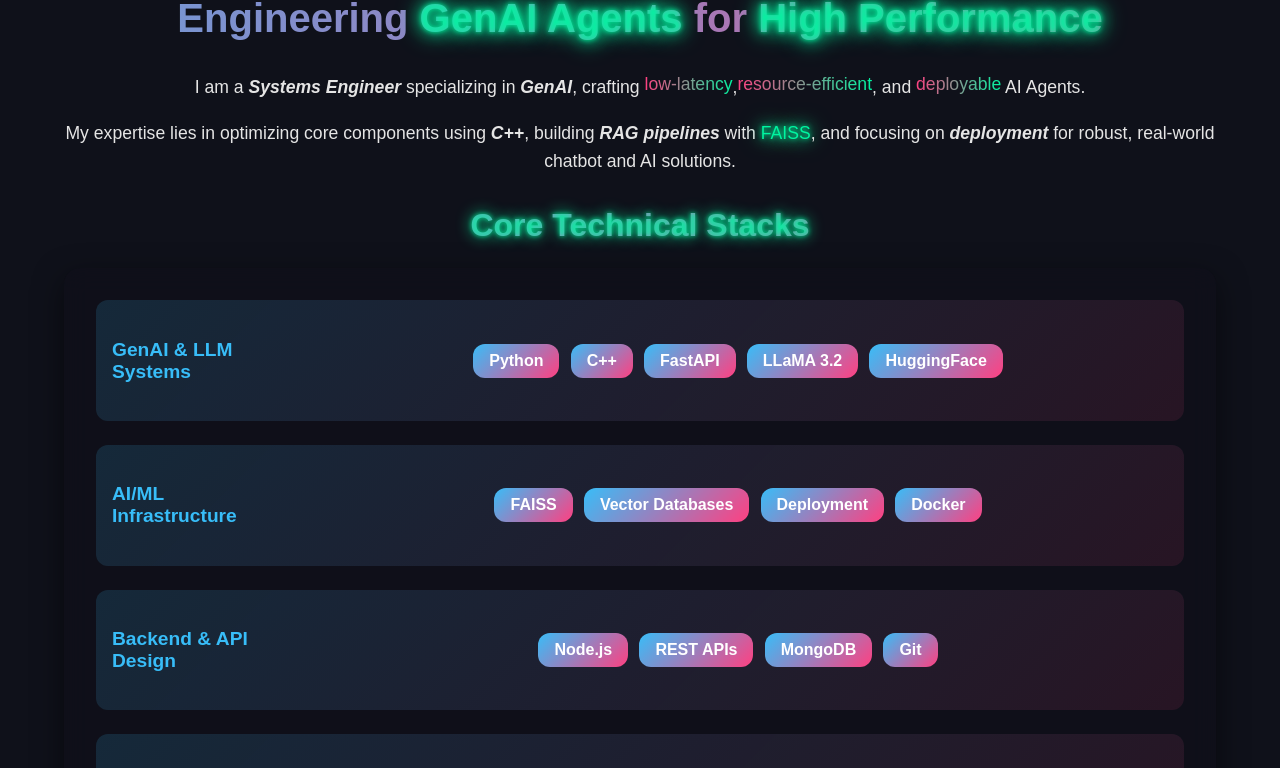
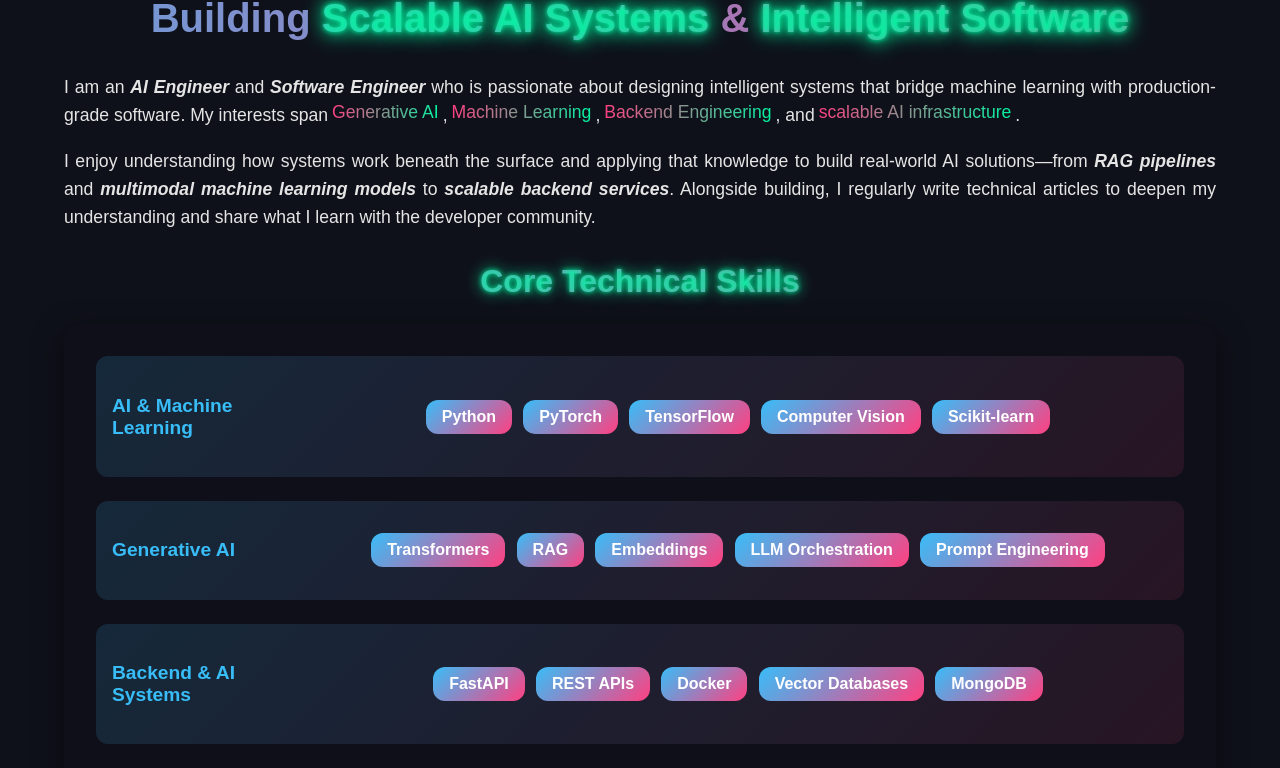
Before and after one commit to Mlakshay01/Portfolio, a React (Vite) app: page / in a window 1280 px wide. Shown: the part 1029-1797 px from the top of the page. Built offline with nearby package versions, Linux system fonts and the light colour scheme.

Commit message:
uodated website contents

```diff
--- a/content/blog/blog2.md
+++ b/content/blog/blog2.md
@@ -331,3 +331,22 @@
 unless you explicitly need to flush the output buffer.
 
 These small changes provide fast, clean, and idiomatic C++ I/O suitable for handling very large inputs and outputs.
+
+---
+
+# References
+
+1. **cppreference**
+   - https://en.cppreference.com/w/cpp/io/ios_base/sync_with_stdio
+   - https://en.cppreference.com/w/cpp/io/basic_ios/tie
+   - https://en.cppreference.com/w/cpp/io/manip/endl
+
+2. **ISO C++ Standard Library Documentation**
+   - Input/Output Library
+
+3. **International Olympiad in Informatics (IOI)**
+   - Standard Input and Output
+   - https://ioinformatics.org/
+
+4. **Benchmark**
+   - Execution times reported in this article were measured by the author using GCC (MinGW) on Windows with `std::chrono::high_resolution_clock`.
--- a/src/components/About.jsx
+++ b/src/components/About.jsx
@@ -1,24 +1,51 @@
 import "../styles/About.css";
 import { useEffect, useState } from "react";
 
-// Categorized skills: Heavily weighted towards Systems and GenAI
+// Skills organized around capabilities rather than technologies
 const skillsData = {
-  "GenAI & LLM Systems": ["Python", "C++", "FastAPI", "LLaMA 3.2", "HuggingFace"], // Core AI + Performance Languages
-  "AI/ML Infrastructure": ["FAISS", "Vector Databases", "Deployment", "Docker"], // Deployment and Data Storage
-  "Backend & API Design": ["Node.js", "REST APIs", "MongoDB", "Git"], // Essential Software Engineering
-  "Frontend Fundamentals": ["React.js", "Tailwind CSS", "HTML", "CSS", "JS"] // Acknowledging basic skills
+  "AI & Machine Learning": [
+    "Python",
+    "PyTorch",
+    "TensorFlow",
+    "Computer Vision",
+    "Scikit-learn"
+  ],
+
+  "Generative AI": [
+    "Transformers",
+    "RAG",
+    "Embeddings",
+    "LLM Orchestration",
+    "Prompt Engineering"
+  ],
+
+  "Backend & AI Systems": [
+    "FastAPI",
+    "REST APIs",
+    "Docker",
+    "Vector Databases",
+    "MongoDB"
+  ],
+
+  "Software Engineering": [
+    "C++",
+    "Node.js",
+    "React",
+    "Git",
+    "Data Structures & Algorithms"
+  ]
 };
 
 export default function About() {
   const [visible, setVisible] = useState(false);
 
-  // Mouse tilt effect
   useEffect(() => {
     const handleMouse = (e) => {
       const aboutElement = document.querySelector(".section.about");
-      if (!aboutElement) return; // Guard clause
+      if (!aboutElement) return;
 
       const { innerWidth, innerHeight } = window;
+
       const rotX = (e.clientX / innerWidth - 0.5) * 10;
       const rotY = (e.clientY / innerHeight - 0.5) * 10;
 
@@ -27,46 +54,53 @@
 
     window.addEventListener("mousemove", handleMouse);
 
-    // Show content after mount
     setTimeout(() => setVisible(true), 300);
 
     return () => window.removeEventListener("mousemove", handleMouse);
   }, []);
 
   return (
-    // Using a Fragment <>...</> to ensure React returns only one top-level element,
-    // which guarantees no 'Adjacent JSX elements' error at the root level.
     <>
       <section id="about" className="section about">
         <h2 className="about-title mask-text">
-          Engineering <span className="neon">GenAI Agents</span> for <span className="neon">High Performance</span>
+          Building <span className="neon">Scalable AI Systems</span> &
+          <span className="neon"> Intelligent Software</span>
         </h2>
 
-        {/* IMPROVEMENT 1: Focus on C++/Systems and Agent Development */}
         <p className={`about-text ${visible ? "visible" : ""}`}>
-          I am a <b><i>Systems Engineer </i></b>specializing in <b><i>GenAI</i></b>, crafting <span className="liquid">low-latency</span>,
-          <span className="liquid"> resource-efficient</span>, and <span className="liquid">deployable</span> AI Agents.
+          I am an <b><i>AI Engineer</i></b> and <b><i>Software Engineer</i></b>  who is
+          passionate about designing intelligent systems that bridge machine
+          learning with production-grade software. My interests span
+          <span className="liquid"> Generative AI</span>,
+          <span className="liquid"> Machine Learning</span>,
+          <span className="liquid"> Backend Engineering</span>, and
+          <span className="liquid"> scalable AI infrastructure</span>.
         </p>
 
-        {/* IMPROVEMENT 2: Explicitly link C++ and Deployment goals */}
         <p className={`about-text ${visible ? "visible" : ""}`}>
-          My expertise lies in optimizing core components using <b><i>C++</i></b>, building <b><i>RAG pipelines</i></b> with
-          <span className="neon"> FAISS</span>, and focusing on <b><i>deployment</i></b> for robust, real-world chatbot and
-          AI solutions.
+          I enjoy understanding how systems work beneath the surface and
+          applying that knowledge to build real-world AI solutions—from
+          <b><i> RAG pipelines</i></b> and
+          <b><i> multimodal machine learning models</i></b> to
+          <b><i> scalable backend services</i></b>. Alongside building, I
+          regularly write technical articles to deepen my understanding and
+          share what I learn with the developer community.
         </p>
 
-        {/* Updated heading */}
         <h3 className={`skills-heading mask-text ${visible ? "visible" : ""}`}>
-          Core Technical Stacks
+          Core Technical Skills
         </h3>
 
         <div className={`skills-section ${visible ? "visible" : ""}`}>
           {Object.entries(skillsData).map(([category, skills], idx) => (
             <div key={idx} className="skill-row">
               <h4 className="skill-heading">{category}</h4>
+
               <div className="skill-list centered">
                 {skills.map((skill, i) => (
-                  <span key={i} className="skill-badge">{skill}</span>
+                  <span key={i} className="skill-badge">
+                    {skill}
+                  </span>
                 ))}
               </div>
             </div>
--- a/src/components/Contact.jsx
+++ b/src/components/Contact.jsx
@@ -1,47 +1,43 @@
 import "../styles/Contact.css";
-// You might want to import a relevant icon here, like FaEnvelope or FaHandshake
-// import { FaEnvelope, FaHandshake } from "react-icons/fa";
 
 export default function Contact() {
   return (
     <section id="contact" className="section contact">
 
-      {/* 1. Stronger, more direct main heading */}
       <h2 className="contact-title">
         <span className="my-custom-line"></span>
-        Ready to Launch Your Next Project?
+        Let's Build Something Meaningful
         <span className="my-custom-line"></span>
       </h2>
 
-      {/* 2. Subheading emphasizes expertise and specific value */}
       <p className="contact-sub">
-        I’m currently open to new <b>AI development</b>, <b>full-stack engineering</b>
-        , and <b>consulting</b> opportunities.
-        Whether you need a custom LLM integration, an optimized data pipeline, or just a technical discussion on the latest trends, let's connect.
+        I'm currently seeking opportunities as an <b>AI Engineer</b> or
+        <b> Software Engineer</b>. Whether you're building intelligent AI
+        systems, scalable backend services, or innovative software products,
+        I'd love to connect and explore how we can build something impactful
+        together.
       </p>
 
-      {/* 3. Actionable Contact Card/Button */}
       <div className="contact-card">
         <a
           className="btn-primary"
           href="mailto:lakshaymalik.dev@gmail.com"
         >
-          {/* Enhanced CTA text */}
-          Start the Conversation
+          Get In Touch
         </a>
       </div>
 
-      {/* 4. Clear fallback with direct email access */}
       <p className="contact-email">
-        Or, send a direct message to:
+        Prefer email?
         <a href="mailto:lakshaymalik.dev@gmail.com">
           <strong> lakshaymalik.dev@gmail.com</strong>
         </a>
       </p>
 
-      {/* 5. Professional closing note */}
       <p className="contact-note">
-        I look forward to hearing about your project || opportunity! I typically reply within 24 hours.
+        Whether it's a full-time opportunity, internship, research collaboration,
+        freelance project, or simply a conversation about AI and software
+        engineering, my inbox is always open. I typically respond within 24 hours.
       </p>
 
     </section>
--- a/src/components/Hero.jsx
+++ b/src/components/Hero.jsx
@@ -50,8 +50,8 @@
         <h1>
           Hello, I’m <span className="highlight">Lakshay Malik</span>
         </h1>
-        <h2 className="typing">Generative AI Engineer | Full-Stack Developer </h2>
-        <p>I build modern, scalable web applications and AI-driven solutions.</p>
+        <h2 className="typing">AI Engineer | Software Engineer </h2>
+        <p>Building scalable AI systems and intelligent software</p>
         <div className="hero-buttons">
           <a href="#projects" className="btn">
             View Projects
--- a/src/components/Projects.jsx
+++ b/src/components/Projects.jsx
@@ -8,9 +8,15 @@
     github: "https://github.com/Mlakshay01/ACO-PSO-HYBRID-ALGO",
   },
   {
+    title: "🧠 You2.0 – AI-Powered Lifestyle Monitoring Platform",
+    desc: "Developed a full-stack AI-powered lifestyle monitoring platform that combines food recognition, facial mood recognition, activity tracking, nutrition analysis, wellness scoring, and personalized health recommendations. Built with FastAPI, MongoDB Atlas, PyTorch, EfficientNet-B0, Hugging Face, and Groq API to integrate multiple AI models into a unified wellness ecosystem.",
+    github: "https://github.com/Mlakshay01/YOU2.O-MAJOR-PROJECT",
+  },
+  {
     title: "🤖 Multi-Agent AI Orchestration Benchmark",
     desc: "Architected a research-driven evaluation platform to benchmark Multi-Agent Systems (MAS) including LangChain, CrewAI, and AutoGen. Evaluated complex task automation and code generation using LLaMA 3.2 via Ollama, providing real-time performance analytics and token-cost comparisons through an interactive Streamlit dashboard.",
-    github: "https://github.com/Mlakshay01/Empirical-Evaluation-of-Multi-Agent-Orchestration-Frameworks-for-Complex-Task-Automation",
+    github:
+      "https://github.com/Mlakshay01/Empirical-Evaluation-of-Multi-Agent-Orchestration-Frameworks-for-Complex-Task-Automation",
   },
   {
     title: "🤖 Autonomous Multi-Chatbot Platform",
@@ -33,16 +39,16 @@
     live: "https://moon-mom.vercel.app/",
     github: "https://github.com/Mlakshay01/Moon-Mom",
   },
+   {
+    title: "📄 AI Resume & ATS Analyzer",
+    desc: "Engineered a full-stack AI platform to automate resume screening using FastAPI and PostgreSQL . Utilized local LLMs via Ollama to extract structured data and generate ATS scores, quality ratings, and personalized career improvement recommendations.",
+    github: "https://github.com/Mlakshay01/Resume-Analyzer",
+  },
   {
     title: "🧙‍♂️ WizardZ – Marketing Architecture",
     desc: "Built a modern digital marketing website featuring high-performance animations and smooth-scroll UI components. Optimized frontend delivery using React and advanced CSS techniques to ensure cross-browser compatibility and rapid page load speeds.",
     live: "https://mlakshay01.github.io/Marketing-Website/",
     github: "https://github.com/Mlakshay01/Marketing-Website",
-  },
-  {
-    title: "📄 AI Resume & ATS Analyzer",
-    desc: "Engineered a full-stack AI platform to automate resume screening using FastAPI and PostgreSQL . Utilized local LLMs via Ollama to extract structured data and generate ATS scores, quality ratings, and personalized career improvement recommendations.",
-    github: "https://github.com/Mlakshay01/Resume-Analyzer",
   },
   {
     title: "🖼️ SnapFind – Real-Time Image Search",
@@ -54,12 +60,40 @@
 
 export default function Projects() {
   const highlightWords = [
-    "AI", "LLM", "LLMs", "LLaMA", "BERT", "PyTorch", "React", "React.js",
-    "FastAPI", "PostgreSQL", "Python", "RAG", "FAISS", "Vector",
-    "Transformers", "NLP", "NER", "Multi-Agent", "Retrieval-Augmented",
-    "ACO", "PSO", "Metaheuristic", "Optimization", "AUC", "Topological",
-    "Hybrid", "Full-Stack", "Architecture", "Automation", "Benchmarking",
-    "Engineered", "RESTful APIs", "Vanilla JavaScript", "CSS"
+    "AI",
+    "LLM",
+    "LLMs",
+    "LLaMA",
+    "BERT",
+    "PyTorch",
+    "React",
+    "React.js",
+    "FastAPI",
+    "PostgreSQL",
+    "Python",
+    "RAG",
+    "FAISS",
+    "Vector",
+    "Transformers",
+    "NLP",
+    "NER",
+    "Multi-Agent",
+    "Retrieval-Augmented",
+    "ACO",
+    "PSO",
+    "Metaheuristic",
+    "Optimization",
+    "AUC",
+    "Topological",
+    "Hybrid",
+    "Full-Stack",
+    "Architecture",
+    "Automation",
+    "Benchmarking",
+    "Engineered",
+    "RESTful APIs",
+    "Vanilla JavaScript",
+    "CSS",
   ];
 
   return (
@@ -76,23 +110,27 @@
 
                 // 2. Check for single word match
                 const isSingleMatch = highlightWords.some(
-                  (h) => h.toLowerCase() === cleaned
+                  (h) => h.toLowerCase() === cleaned,
                 );
 
                 // 3. Check for multi-word phrase match (e.g., "RESTful APIs")
                 // This checks if the current word + the next word matches a phrase
-                const nextWord = array[idx + 1] ? array[idx + 1].replace(/[^a-zA-Z.-]/g, "").toLowerCase() : "";
+                const nextWord = array[idx + 1]
+                  ? array[idx + 1].replace(/[^a-zA-Z.-]/g, "").toLowerCase()
+                  : "";
                 const phrase = `${cleaned} ${nextWord}`;
                 const isPhraseMatch = highlightWords.some(
-                  (h) => h.toLowerCase() === phrase
+                  (h) => h.toLowerCase() === phrase,
                 );
 
                 // 4. Special handling: if this word is the start of a matched phrase, highlight it
                 // If the PREVIOUS word was the start of a phrase, highlight this one too
-                const prevWord = array[idx - 1] ? array[idx - 1].replace(/[^a-zA-Z.-]/g, "").toLowerCase() : "";
+                const prevWord = array[idx - 1]
+                  ? array[idx - 1].replace(/[^a-zA-Z.-]/g, "").toLowerCase()
+                  : "";
                 const prevPhrase = `${prevWord} ${cleaned}`;
                 const isPartOfPrevPhrase = highlightWords.some(
-                  (h) => h.toLowerCase() === prevPhrase
+                  (h) => h.toLowerCase() === prevPhrase,
                 );
 
                 if (isSingleMatch || isPhraseMatch || isPartOfPrevPhrase) {
@@ -108,11 +146,21 @@
 
             <div className="project-links">
               {p.live && (
-                <a href={p.live} target="_blank" rel="noreferrer" className="icon-link">
+                <a
+                  href={p.live}
+                  target="_blank"
+                  rel="noreferrer"
+                  className="icon-link"
+                >
                   <FaExternalLinkAlt />
                 </a>
               )}
-              <a href={p.github} target="_blank" rel="noreferrer" className="icon-link">
+              <a
+                href={p.github}
+                target="_blank"
+                rel="noreferrer"
+                className="icon-link"
+              >
                 <FaGithub />
               </a>
             </div>
--- a/src/styles/About.css
+++ b/src/styles/About.css
@@ -15,6 +15,7 @@
   opacity: 0;
   transform: translateY(20px);
   transition: opacity 1s ease, transform 1s ease;
+  text-align: justify;
 }
 
 .about-text.visible {
--- a/src/styles/Hero.css
+++ b/src/styles/Hero.css
@@ -24,8 +24,8 @@
 /* Circular mask */
 .hero-mask {
   position: absolute;
-  width: 200px;
-  height: 200px;
+  width: 400px;
+  height: 400px;
   border-radius: 50%;
   box-shadow: 0 0 0 9999px rgba(0,0,0,1);
   pointer-events: none;
--- a/src/styles/styles.css
+++ b/src/styles/styles.css
@@ -155,6 +155,7 @@
   -webkit-background-clip: text;
   -webkit-text-fill-color: transparent;
   animation: wave 2.5s ease-in-out infinite;
+  margin: auto 4px;
 }
 
 @keyframes wave {
```
Also changed, not shown: src/components/Blogs.jsx (+67 -44 lines). Lines whose indentation alone changed are shown as unchanged.
